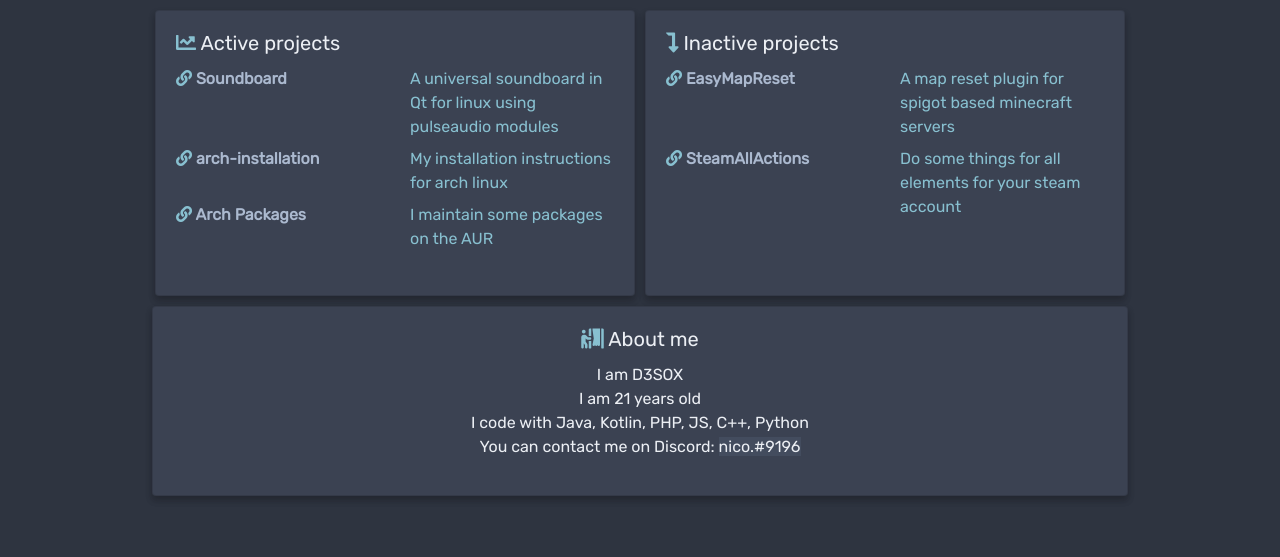
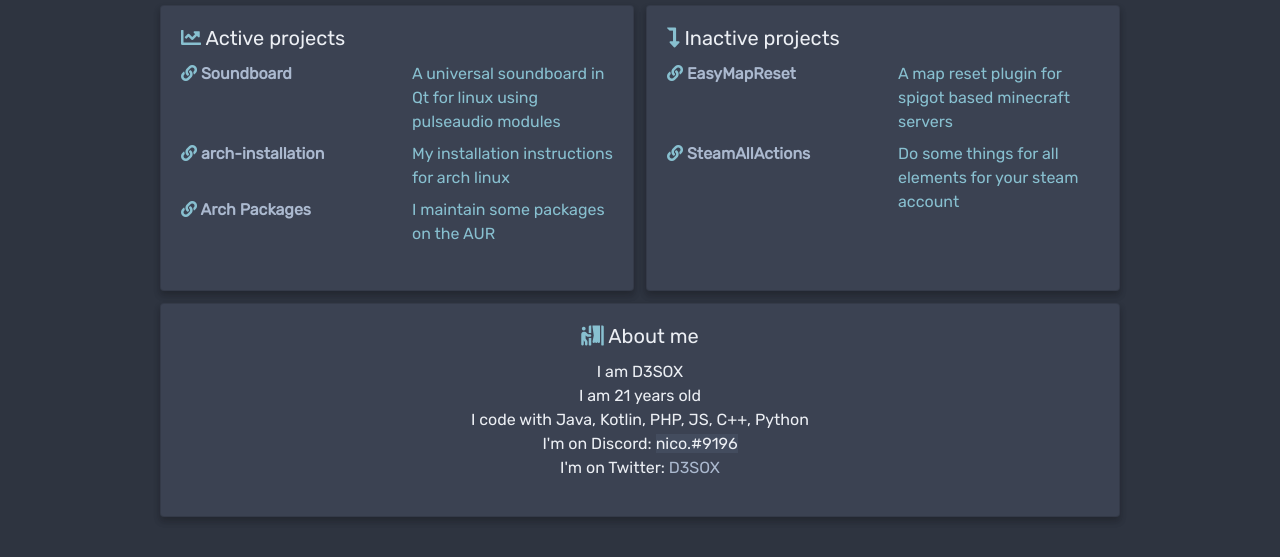
Before and after one commit to D3SOX/d3sox.github.io, a plain HTML site: page index.html in a window 1280 px wide. Shown: the part 83-640 px from the top of the page. Drawn offline with nearby package versions, Linux system fonts and the light colour scheme; some packages are replaced by stand-ins of ours; a script that the page names is missing.

Commit message:
Use CSS Grid and add twitter

```diff
--- a/index.html
+++ b/index.html
@@ -25,13 +25,13 @@
             <source src="assets/beat.mp3" type="audio/mpeg">
         </audio>
 
-
         <div class="container-fluid">
             <div class="row justify-content-center">
                 <h1 class="title">D3SOX</h1>
             </div>
             <div class="row justify-content-center">
-                <div class="card nord-card" style="width: 30rem; margin: 5px">
+                <div class="card-grid">
+                    <div class="card nord-card nord-card-1">
                         <div class="card-body">
                             <h5 class="card-title"><i class="fas fa-chart-line"></i></i> <span class="white-text">Active projects</span></h2>
                                 <dl class="row">
@@ -50,7 +50,7 @@
                                 </dl>
                         </div>
                     </div>
-                <div class="card nord-card" style="width: 30rem; margin: 5px">
+                    <div class="card nord-card nord-card-1">
                         <div class="card-body">
                             <h5 class="card-title"><i class="fas fa-level-down-alt"></i></i> <span class="white-text">Inactive projects</span></h2>
                                 <dl class="row">
@@ -65,16 +65,18 @@
                                 </dl>
                         </div>
                     </div>
-                <div class="card nord-card" style="width: 61rem; margin: 5px">
+                    <div class="card nord-card nord-card-2 span-col-2">
                         <div class="card-body">
                             <h5 class="card-title text-center"><i class="fas fa-person-booth"></i> <span class="white-text">About me</span>
                             </h5>
-                        <p class="text-center white-text">
-                            I am D3SOX<br>
-                            I am 21 years old<br>
-                            I code with Java, Kotlin, PHP, JS, C++, Python<br>
-                            You can contact me on Discord: <span class="copy" data-clipboard-text="nico.#9196">nico.#9196</span>
-                        </p>
+                            <ul class="text-center white-text list-unstyled">
+                                <li>I am D3SOX</li>
+                                <li>I am 21 years old</li>
+                                <li>I code with Java, Kotlin, PHP, JS, C++, Python</li>
+                                <li>I'm on Discord: <span class="copy" data-clipboard-text="nico.#9196" title="Click to copy">nico.#9196</span></li>
+                                <li>I'm on Twitter: <a href="https://twitter.com/D3SOX" target="_blank">D3SOX</a></li>
+                            </ul>
+                        </div>
                     </div>
                 </div>
             </div>
--- a/main.scss
+++ b/main.scss
@@ -34,6 +34,17 @@ body {
   background-color: $nord3;
 }
 
+.card-grid {
+  display: grid;
+  grid-template-columns: repeat(2, 1fr);
+  grid-gap: 0.75rem;
+  max-width: 60rem;
+}
+
+.span-col-2 {
+  grid-column: span 2 / auto;
+}
+
 .nord-card {
   background-color: $nord1;
   box-shadow: rgba(15, 17, 21, 0.25) 0px 4px 6px, rgba(15, 17, 21, 0.1) 0px 5px 7px;
```
Also changed, not shown: main.css, 1 other file. Lines whose indentation alone changed are shown as unchanged.
